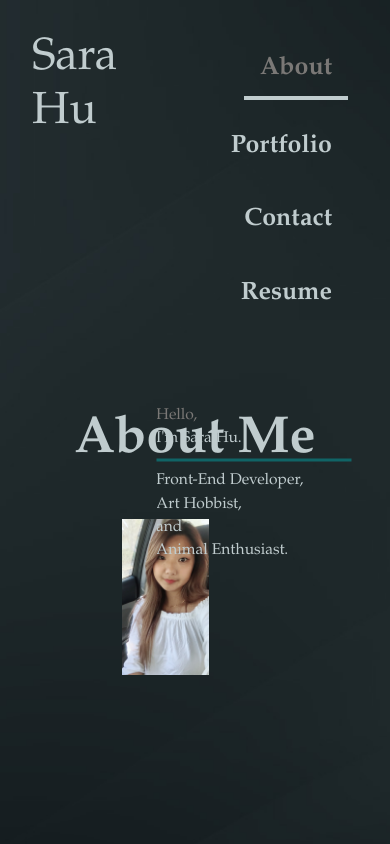
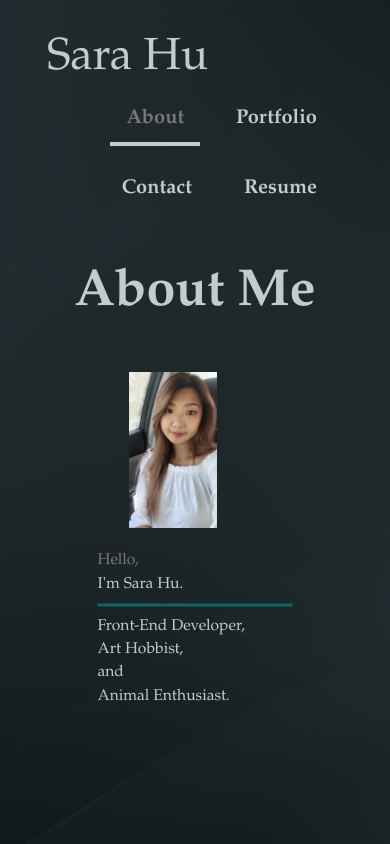
Before and after one commit to shhu21/professional-portfolio, a React (Create React App) app: page / in a window 390 px wide. Shown: the top 844 px of the page. Built offline with nearby package versions, Linux system fonts and the light colour scheme.

Commit message:
adds media queries

```diff
--- a/src/assets/data/projectList.js
+++ b/src/assets/data/projectList.js
@@ -1,4 +1,4 @@
-// TODO: add links to projects
+// TODO: add the rest of the projects
 
 const projectList = [
   {
@@ -22,13 +22,13 @@ const projectList = [
     github: 'https://github.com/shu012/ig-api-practice/',
     website: ''
   },
-  {
-    project: 'Social Network',
-    languages: 'Node.js, Mongoose, MongoDB',
-    description: 'An API for a social network using Mongoose and MongoDB',
-    github: 'https://github.com/shhu21/social-network/',
-    website: 'https://drive.google.com/file/d/1t0IS646JWAvGIOOtaXXDgrg4Bi5fNj8g/view'
-  },
+  // {
+  //   project: 'Social Network',
+  //   languages: 'Node.js, Mongoose, MongoDB',
+  //   description: 'An API for a social network using Mongoose and MongoDB',
+  //   github: 'https://github.com/shhu21/social-network/',
+  //   website: 'https://drive.google.com/file/d/1t0IS646JWAvGIOOtaXXDgrg4Bi5fNj8g/view'
+  // },
   {
     project: 'Wine Blogger',
     languages: 'Node.js, mySQL, Sequalize, HandleBars, AWS S3 Bucket',
@@ -44,27 +44,27 @@ const projectList = [
     website: 'https://christian-vauris.github.io/trip-planner/'
   },
   // TODO: add employee tracker data
-  {
-    project: 'Employee Tracker',
-    languages: 'JavaScript, Inquirer',
-    description: 'A CLI that creates a team profile HTML page using user input.',
-    github: 'https://github.com/shhu21/team-profile-generator/',
-    website: 'https://drive.google.com/file/d/1wux0nQVLEylJsVU_1pI9jXsRLA40OCRK/view'
-  },
-  {
-    project: 'Team Profile Generator',
-    languages: 'JavaScript, Inquirer',
-    description: 'A CLI that creates a team profile HTML page using user input.',
-    github: 'https://github.com/shhu21/team-profile-generator/',
-    website: 'https://drive.google.com/file/d/1wux0nQVLEylJsVU_1pI9jXsRLA40OCRK/view'
-  },
-  {
-    project: 'Timed Quiz',
-    languages: 'JavaScript, HTML',
-    description: 'A timed coding quiz.',
-    github: 'https://github.com/shhu21/timed-quiz/',
-    website: 'https://shhu21.github.io/timed-quiz/'
-  },
+  // {
+  //   project: 'Employee Tracker',
+  //   languages: 'JavaScript, Inquirer',
+  //   description: 'A CLI that creates a team profile HTML page using user input.',
+  //   github: 'https://github.com/shhu21/team-profile-generator/',
+  //   website: 'https://drive.google.com/file/d/1wux0nQVLEylJsVU_1pI9jXsRLA40OCRK/view'
+  // },
+  // {
+  //   project: 'Team Profile Generator',
+  //   languages: 'JavaScript, Inquirer',
+  //   description: 'A CLI that creates a team profile HTML page using user input.',
+  //   github: 'https://github.com/shhu21/team-profile-generator/',
+  //   website: 'https://drive.google.com/file/d/1wux0nQVLEylJsVU_1pI9jXsRLA40OCRK/view'
+  // },
+  // {
+  //   project: 'Timed Quiz',
+  //   languages: 'JavaScript, HTML',
+  //   description: 'A timed coding quiz.',
+  //   github: 'https://github.com/shhu21/timed-quiz/',
+  //   website: 'https://shhu21.github.io/timed-quiz/'
+  // },
   {
     project: 'Weather Dashboard',
     languages: 'JavaScript, HTML',
--- a/src/components/About/index.js
+++ b/src/components/About/index.js
@@ -1,10 +1,18 @@
 import React from 'react';
+import Container from 'react-bootstrap/Container';
+import Row from 'react-bootstrap/Row';
+import Col from 'react-bootstrap/Col';
 
 function About() {
     return (
         <section className="my-5">
-            <h1 className='section-title'>About Me</h1>
+            <h1 className='section-title' id='about'>About Me</h1>
+            <Container>
+                <Row>
+                    <Col xs={12} md={6}>
                         <img className='profile' alt='profile' src={require(`../../assets/images/profile.jpeg`)}></img>
+                    </Col>
+                    <Col xs={12} md={6}>
                         <div class="animated-title">
                             <div class="text-top">
                                 <div>
@@ -21,6 +29,9 @@ function About() {
                                 </div>
                             </div>
                         </div>
+                    </Col>
+                </Row>
+            </Container>
         </section>
     );
 }
--- a/src/components/Header/index.js
+++ b/src/components/Header/index.js
@@ -1,14 +1,25 @@
 import React from 'react';
 import Nav from '../Nav';
+import Container from 'react-bootstrap/Container';
+import Row from 'react-bootstrap/Row';
+import Col from 'react-bootstrap/Col';
 
 function Header({contactSelected, setContactSelected}) {
     return (
         <header>
-            <h1>Sara Hu</h1>
-            <Nav
-                contactSelected={contactSelected}
-                setContactSelected={setContactSelected}
-            ></Nav>
+            <Container>
+                <Row>
+                    <Col xs={12} md={6}>
+                        <h1>Sara Hu</h1>
+                    </Col>
+                    <Col xs={12} md={6}>
+                        <Nav
+                            contactSelected={contactSelected}
+                            setContactSelected={setContactSelected}
+                        ></Nav>
+                    </Col>
+                </Row>
+            </Container>
         </header>
     );
 }
--- a/src/index.css
+++ b/src/index.css
@@ -115,6 +115,7 @@ main {
   height: 40vmin;
   left: 25%;
   position: relative;
+  margin-bottom: 20vmin;
 }
 
 .contact-section {
@@ -232,12 +233,12 @@ footer {
 .animated-title {
   color: var(--secondary-color);
   height: 50vmin;
-  left: 65%;
+  left: 50%;
   position: absolute;
   top: 50%;
   transform: translate(-50%, -50%);
   width: 50vmin;
-  margin-top: 10vmin;
+  margin-bottom: 10vmin;
 }
 .animated-title > div {
   height: 50%;
@@ -467,5 +468,20 @@ footer {
   color: var(--accent-color)
 }
 
-/* TODO: media queries */
-  /* About section: profile image needs to go above the text animation */
+@media only screen and (max-width: 600px) {
+  .mt-5, .my-5 {
+    margin-top: 10rem;
+  }
+
+  #about {
+    margin-top: -10vmin;
+  }
+
+  .nav-link {
+    font-size: 20px;
+  }
+
+  #contact-form button {
+    height: 8vmin;
+  }
+}
```
Lines whose indentation alone changed are shown as unchanged.
